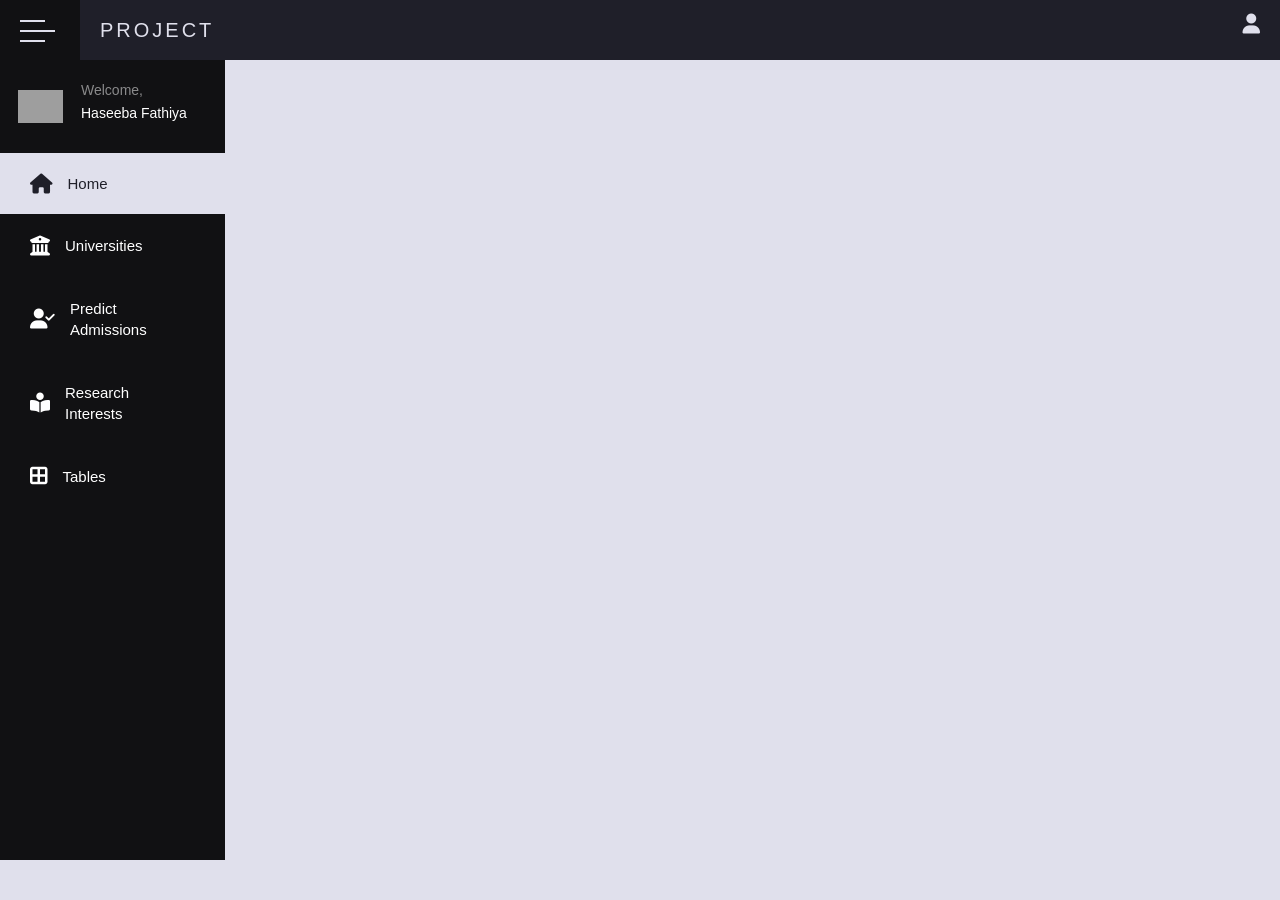
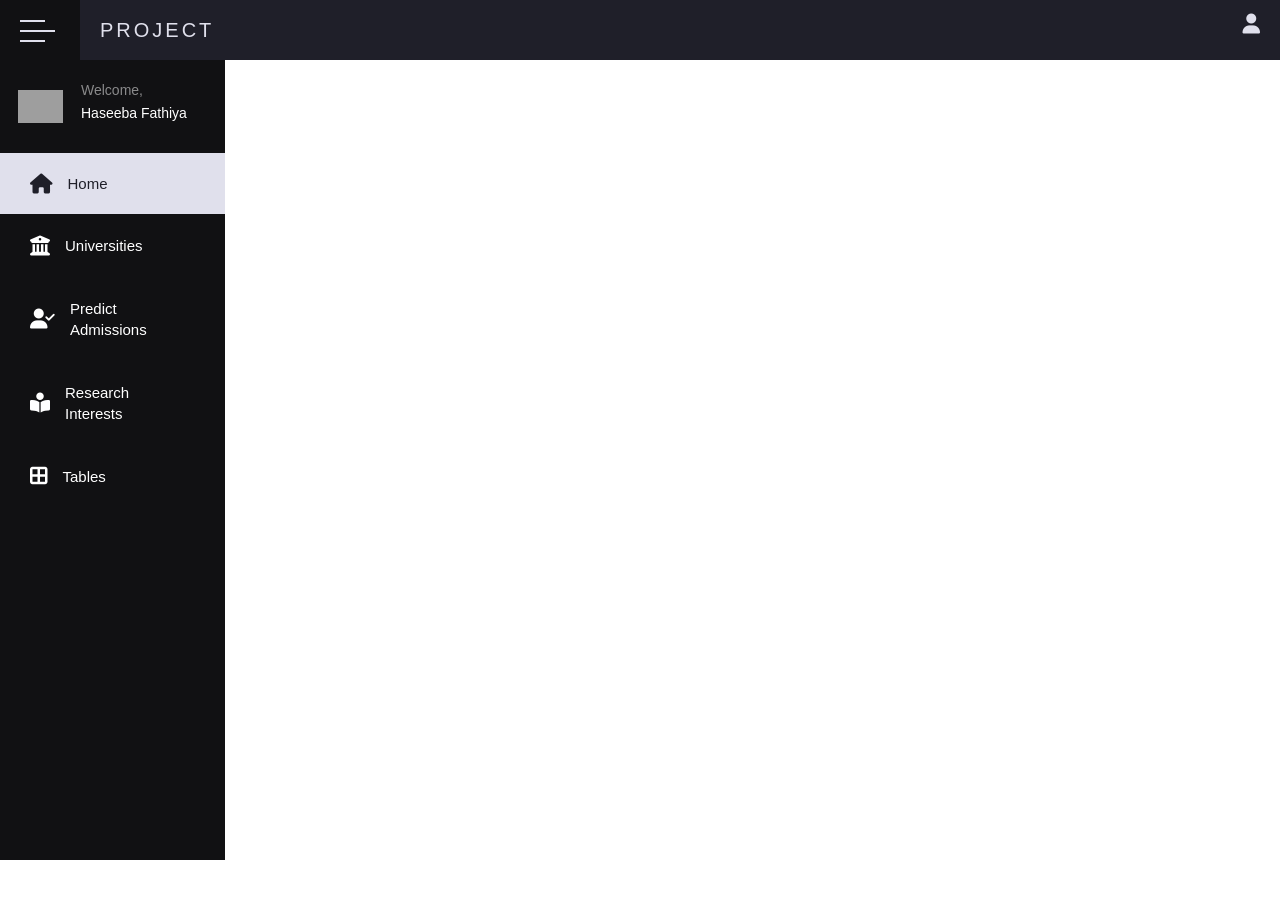
Before and after one commit to haseefathi/UniConnect, a Django app: page / in a window 1280 px wide. Run offline with Django 3.2, Linux system fonts and the light colour scheme; some libraries are stand-ins or nearby versions; grey boxes are pictures that could not be loaded.

Commit message:
navbar final

```diff
--- a/src/pages/templates/base.html
+++ b/src/pages/templates/base.html
@@ -13,7 +13,7 @@
 </head>
 
 
-<body style="background-color: #E0E0EC;">
+<body>
     <header>
         {% include 'newnavbar.html' %}
     </header>
```
